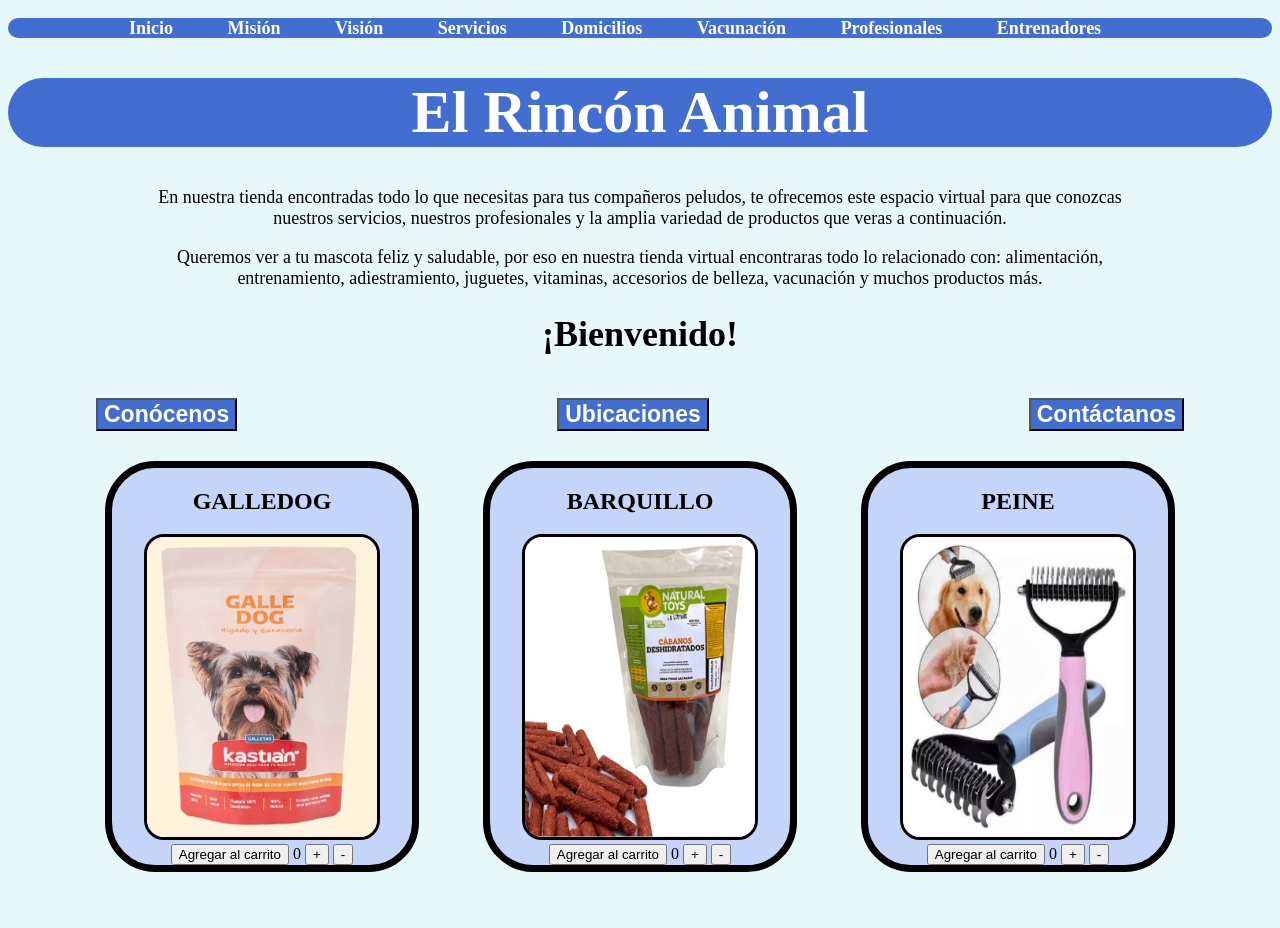
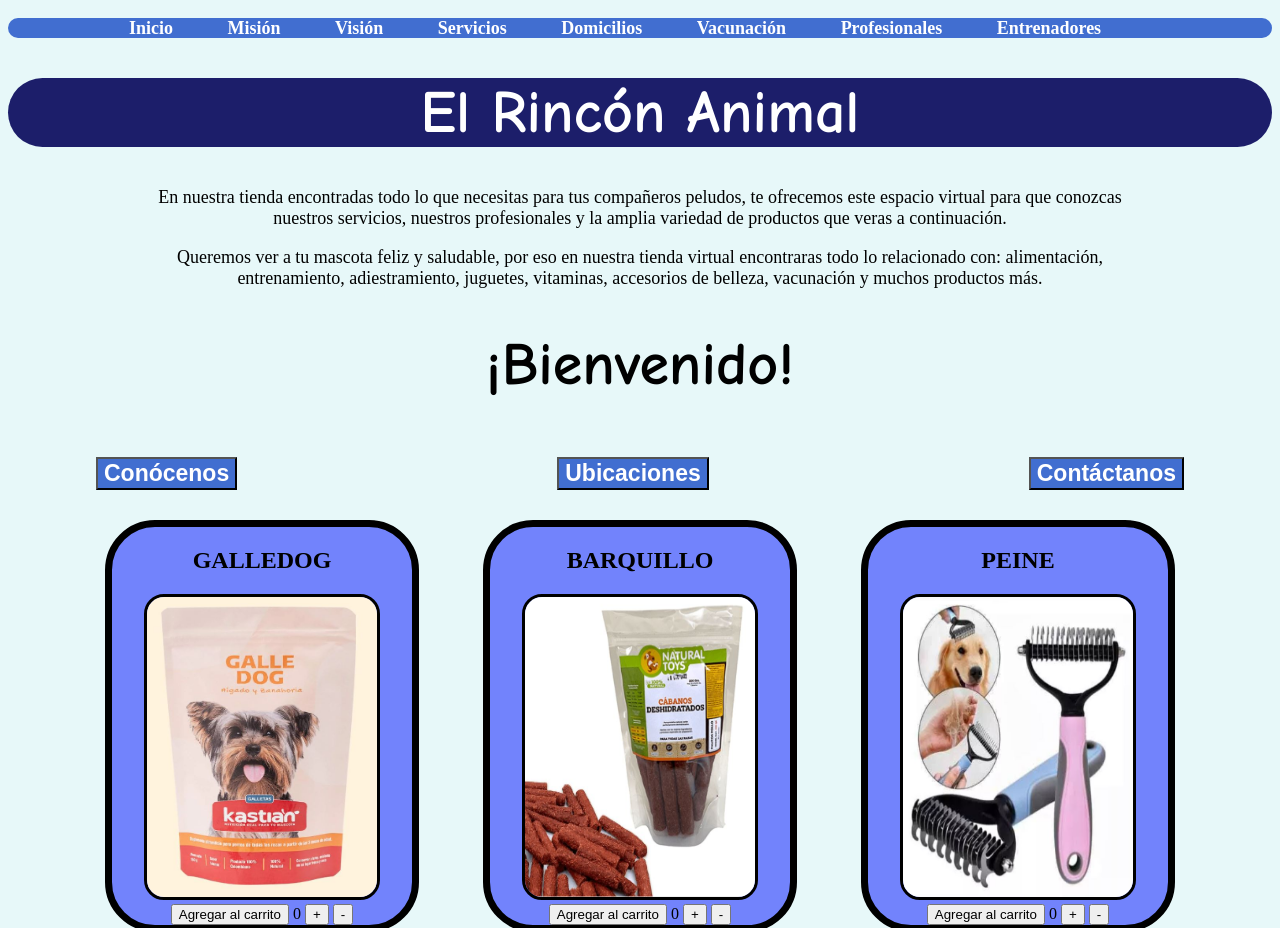
Before and after one commit to StudyEdwinA994/Tarea_Interfaces_De_Usuario, a plain HTML site: page index.html in a window 1280 px wide. Shown: the top 928 px of the page. Drawn offline with Linux system fonts and the light colour scheme.

Commit message:
Commit agregando URL Github

```diff
--- a/index.css
+++ b/index.css
@@ -2,7 +2,6 @@ body {
   background-color: #e7f8f9;
 }
 
-/*Estilos para nav bar*/
 header {
   background-color: #416ed0;
   font-size: 18px;
@@ -28,7 +27,8 @@ nav a {
 }
 
 #divTituloPpal {
-  background-color: #416ed0;
+  font-family: "Comic Sans MS", cursive;
+  background-color: #1c1e6a;
   color: white;
   text-align: center;
   font-size: 30px;
@@ -40,6 +40,17 @@ nav a {
   text-align: center;
   width: 1000px;
   margin: 0 auto;
+}
+
+#mensajeBienvenido {
+  font-family: "Comic Sans MS", cursive;
+  text-align: center;
+  font-size: 30px;
+  transition: transform 0.3s ease-in-out;
+}
+
+#mensajeBienvenido:hover {
+  transform: translateY(-30px);
 }
 
 .botonesIniciales {
@@ -55,14 +66,13 @@ nav a {
   font-weight: bold;
 }
 
-/*ESPACIO PARA IMAGENES*/
 .contenedorPpal {
   text-align: center;
 }
 
 #divNombre {
   display: inline-block;
-  background-color: #c4d5f9;
+  background-color: #7283fc;
   color: black;
   width: 300px;
   margin: 30px;
@@ -111,13 +121,13 @@ img {
 }
 
 footer {
-  background-color: #333;
+  background-color: #1c1e6a;
   color: #fff;
   text-align: center;
   padding: 10px 0;
 }
 
-#idRedesFooter{
+#idRedesFooter {
   position: relative;
   right: 550px;
 }
@@ -135,7 +145,7 @@ footer {
 .classRedesSociales p {
   display: inline;
   margin-left: 5px;
-  font-family: 'Times New Roman', Times, serif;
+  font-family: "Times New Roman", Times, serif;
 }
 
 .aumentaImagen {
--- a/index.html
+++ b/index.html
@@ -1,5 +1,6 @@
 <!--
   Trabajo realizado por: Edwin Leonardo Alzate Avendaño
+  URL GITHUB: https://github.com/StudyEdwinA994/Tarea_Interfaces_De_Usuario
 -->
 
 <!DOCTYPE html>
@@ -14,7 +15,7 @@
     <header>
       <nav>
         <ul>
-          <li><a href="http://127.0.0.1:5500/index.html">Inicio</a></li>
+          <li><a href="http://127.0.0.1:5501/index.html">Inicio</a></li>
           <li><a href="#">Misión</a></li>
           <li><a href="#">Visión</a></li>
           <li><a href="#">Servicios</a></li>
@@ -45,7 +46,7 @@
           belleza, vacunación y muchos productos más.
         </p>
       </div>
-      <div class="classIntroduccion">
+      <div id="mensajeBienvenido">
         <h1>¡Bienvenido!</h1>
       </div>
 
```
